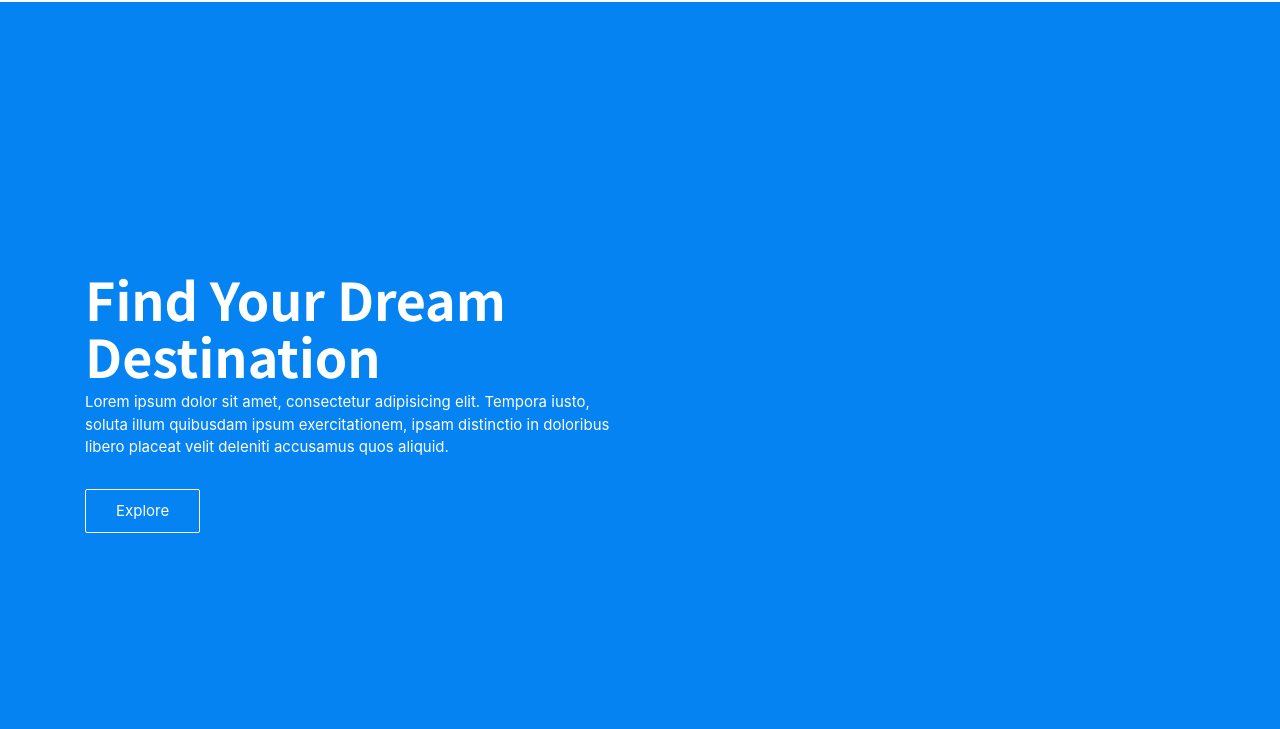
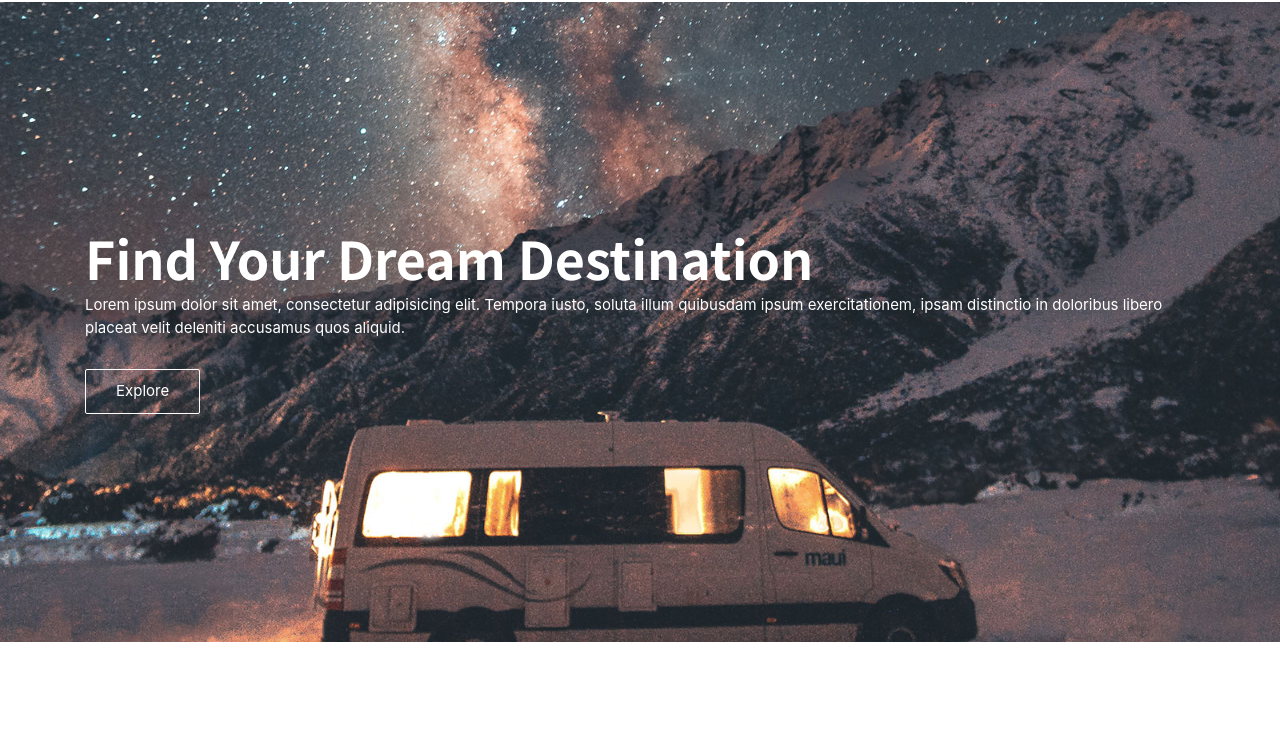
Before and after one commit to jamesyi92/jyi-gatsby-starter-1, a Gatsby site: page / in a window 1280 px wide. Shown: the part 51-780 px from the top of the page. Built offline with nearby package versions, Linux system fonts and the light colour scheme; Gatsby itself is replaced by a stand-in of ours.

Commit message:
testing gatsby background image

```diff
--- a/package.json
+++ b/package.json
@@ -16,6 +16,7 @@
     "babel-plugin-styled-components": "^1.10.0",
     "bootstrap": "^4.3.1",
     "gatsby": "^2.7.5",
+    "gatsby-background-image": "^0.7.0",
     "gatsby-image": "^2.1.2",
     "gatsby-plugin-sass": "^2.0.11",
     "gatsby-plugin-sharp": "^2.1.3",
--- /dev/null
+++ b/src/components/StyledHero.js
@@ -0,0 +1,36 @@
+import React from 'react';
+import styled from 'styled-components';
+import BackgroundImage from 'gatsby-background-image';
+
+const StyledBackgroundImage = styled(BackgroundImage)`
+	min-height: ${props => props.home ? '80vh' : '500px'};
+	background: ${props => props.home ? 'rgba(0,0,0, .5)' : 'none'};
+	background-position: center;
+	background-size: cover;
+	opacity: 1!important;
+	display: flex;
+	align-items: center;
+	justify-content: center;
+`
+
+const StyledHero = ({ img, children, home }) => {
+
+
+
+  return (
+  	<StyledBackgroundImage
+  		fluid={ img }
+  		home={ home }
+  	>
+  		<div className="container">
+  			<div className="row">
+  				<div className="col">
+  					{ children }
+  				</div>
+  			</div>
+  		</div>
+  	</StyledBackgroundImage>
+  );
+};
+
+export default StyledHero;
--- a/src/pages/index.js
+++ b/src/pages/index.js
@@ -1,7 +1,10 @@
 import React from 'react';
-import { Link } from 'gatsby';
+import { Link, graphql } from 'gatsby';
 
-import HeroA from '../components/HeroA';
+// import HeroA from '../components/HeroA';
+
+import StyledHero from '../components/StyledHero';
+
 import Banner from '../components/Banner';
 import Button from '../components/Button';
 
@@ -10,9 +13,12 @@ import ServicesSection from '../components/Home/ServicesSection';
 
 import Layout from '../layout/Layout';
 
-export default () => (
+export default ({ data }) => (
 		<Layout>
-			<HeroA>
+			<StyledHero
+				home="true"
+				img={ data.defaultBg.childImageSharp.fluid }
+			>
 				<Banner
 					bg="dark"
 					title="Find Your Dream Destination"
@@ -25,8 +31,20 @@ export default () => (
 						Explore
 					</Button>
 				</Banner>
-			</HeroA>
+			</StyledHero>
 			<IntroSection />
 			<ServicesSection />
 		</Layout>
 	)
+
+export const query = graphql`
+	query {
+	  defaultBg:file(relativePath: {eq: "picture3.jpg"}) {
+	    childImageSharp {
+	      fluid(quality: 90, maxWidth: 4160) {
+	        ...GatsbyImageSharpFluid
+	      }
+	    }
+	  }
+	}
+`;
```
Also changed, not shown: 1 other file.
